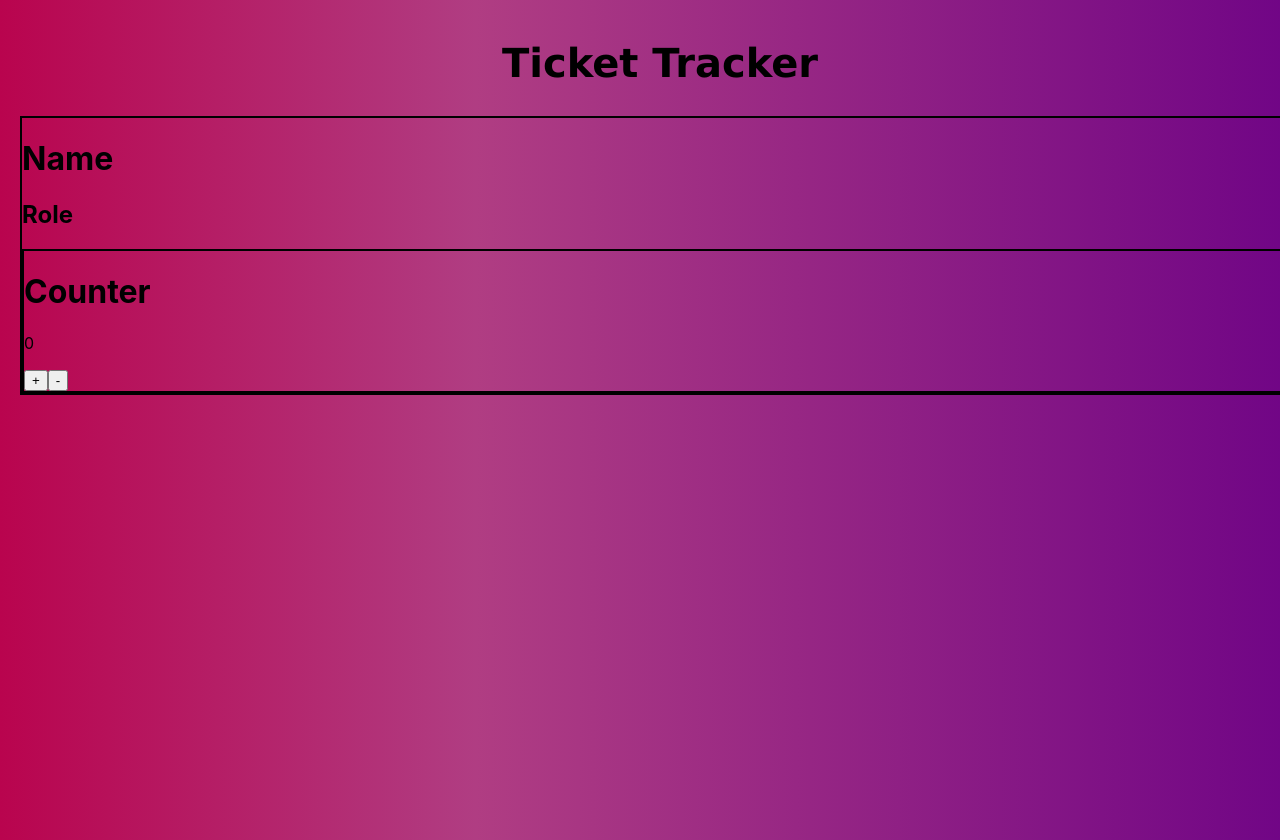
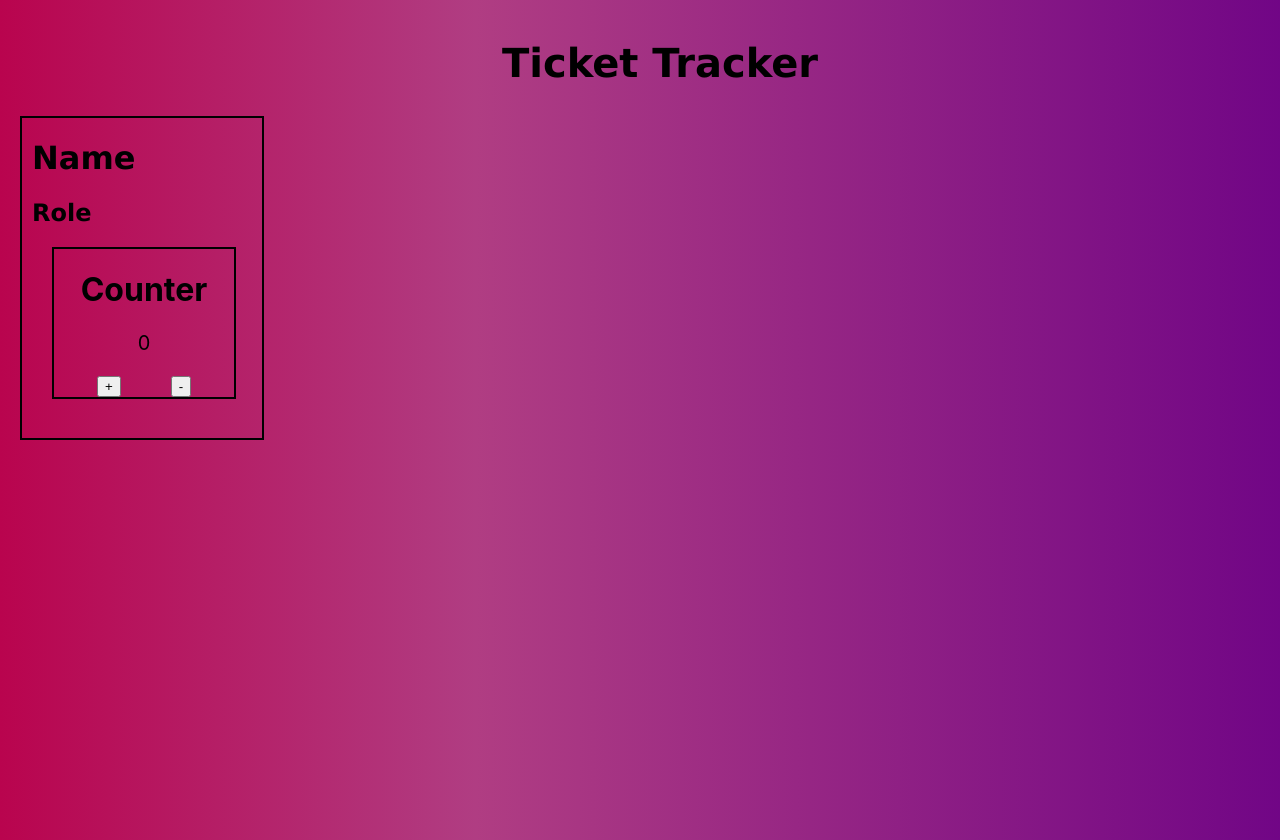
Before and after one commit to meesha94/ticket-tracker, a React (Create React App) app: page / in a window 1280 px wide. Shown: the top 840 px of the page. Built offline with nearby package versions, Linux system fonts and the light colour scheme.

Commit message:
rendered one ticket card to page

```diff
--- a/src/components/Main/Main.scss
+++ b/src/components/Main/Main.scss
@@ -1,4 +1,8 @@
 .main {
     margin-top: 30px;
+    padding-bottom: 20px;
+    padding-left: 10px;
     border: 2px solid black;
+    width: 230px;
+    height: 300px;
 }
--- a/src/components/Ticketcard/Ticketcard.jsx
+++ b/src/components/Ticketcard/Ticketcard.jsx
@@ -1,5 +1,5 @@
 import React from 'react'
-
+import "./Ticketcard.scss"
 const Ticketcard = () => {
   return (
     <div className="information">
--- a/src/components/Ticketcard/Ticketcard.scss
+++ b/src/components/Ticketcard/Ticketcard.scss
@@ -0,0 +1,4 @@
+.information {
+    font-family: Verdana, Geneva, Tahoma, sans-serif;
+
+}
--- a/src/components/Ticketcounter/Ticketcounter.jsx
+++ b/src/components/Ticketcounter/Ticketcounter.jsx
@@ -6,9 +6,9 @@ const Ticketcounter = () => {
     <div className='counter'>
         <h1 className='counter__title'>Counter</h1>
         <p className='counter__count'>0</p>
-        <section className="buttons">
-        <button className='plus'>+</button>
-        <button className='minus'>-</button>
+        <section className="counter__buttons">
+        <button className='counter__buttons-plus'>+</button>
+        <button className='counter__buttons-minus'>-</button>
         </section>
     </div>
   )
--- a/src/components/Ticketcounter/Ticketcounter.scss
+++ b/src/components/Ticketcounter/Ticketcounter.scss
@@ -1,4 +1,15 @@
 .counter {
     border: 2px solid black;
+    width: 180px;
+    text-align: center;
+    margin-left: 20px;
+
 
 }
+.counter__buttons-plus {
+    margin-right: 50px;
+}
+
+.counter__count {
+    font-size: 20px;
+}
```
